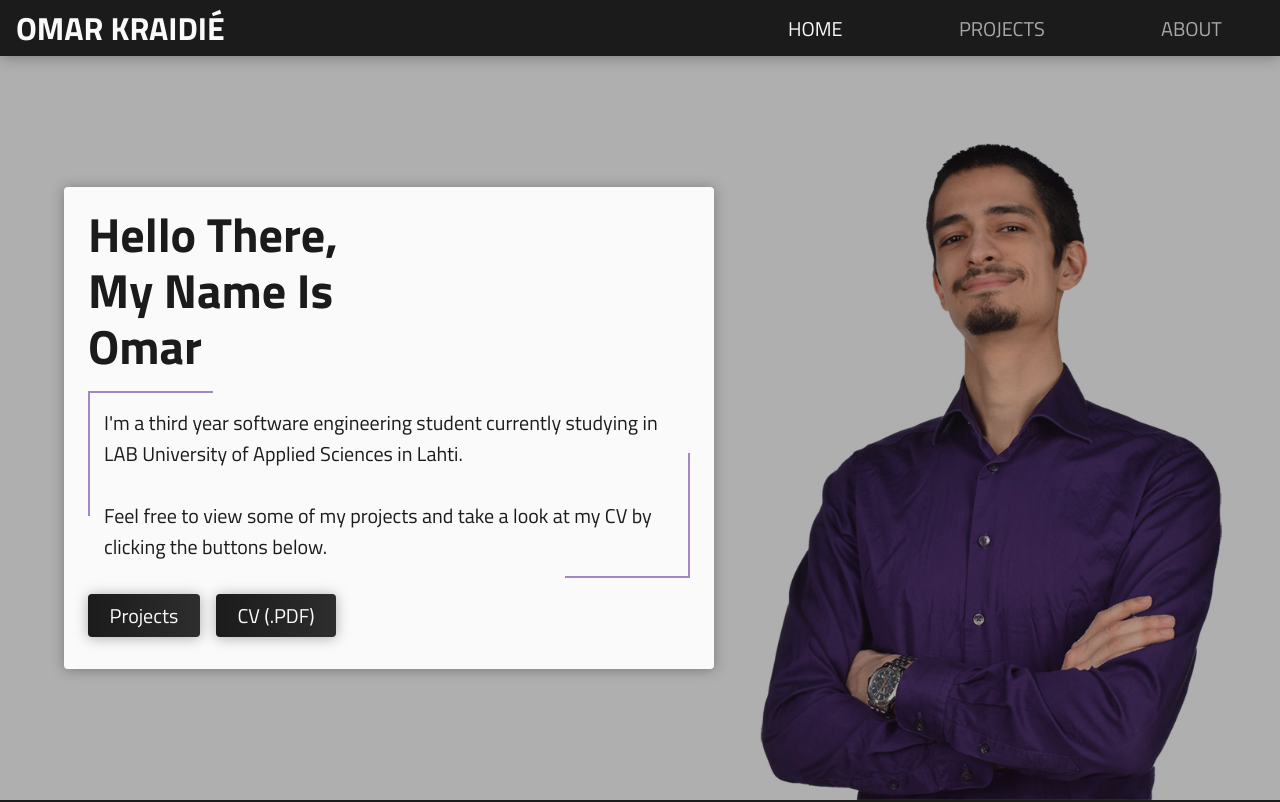
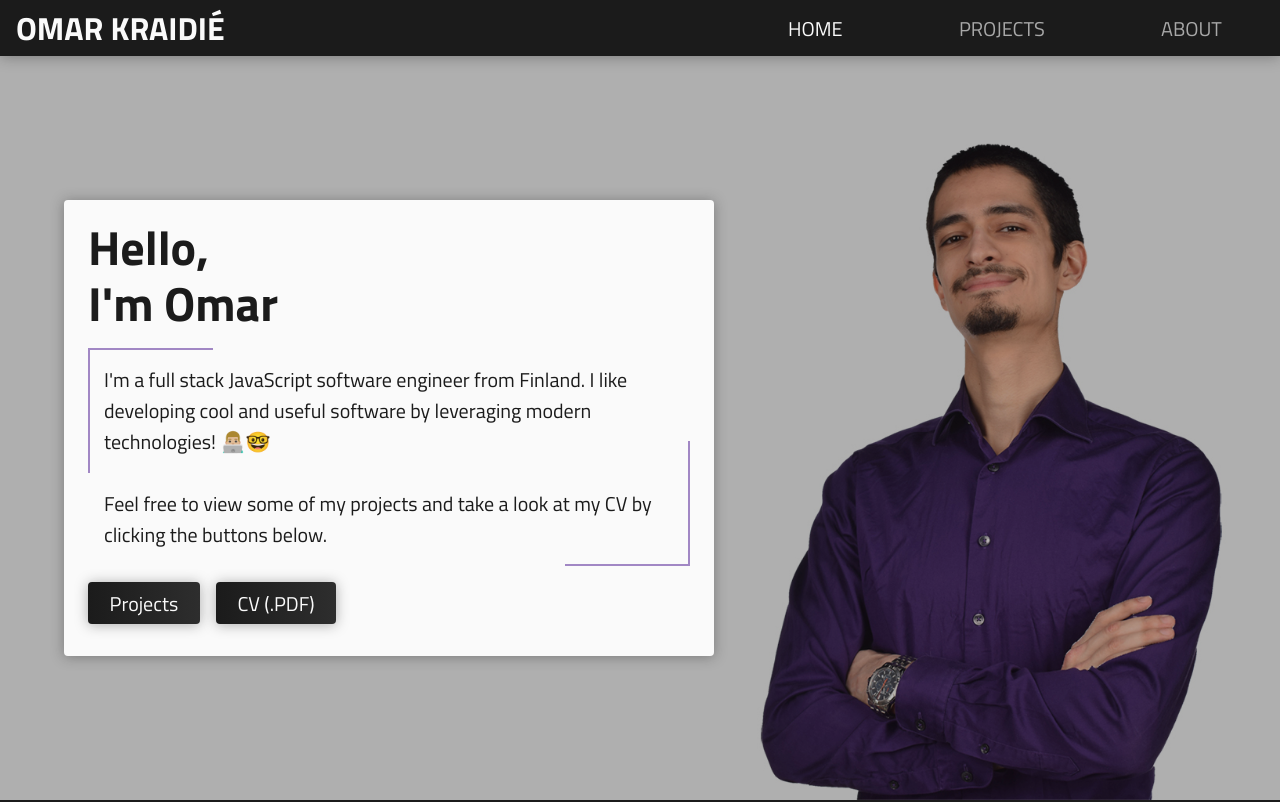
Before and after one commit to 0mppula/portfolio-web-app, a React (Create React App) app: page / in a window 1280 px wide. Shown: the top 802 px of the page. Built offline with nearby package versions, Linux system fonts and the light colour scheme.

Commit message:
Updated landing page.

```diff
--- a/src/index.css
+++ b/src/index.css
@@ -784,7 +784,6 @@ li a {
 	/* Hero styles */
 	.greet-card {
 		padding: 1.5rem 1rem;
-		margin-bottom: 5rem;
 	}
 
 	.greet-card h1 {
--- a/src/pages/Home.js
+++ b/src/pages/Home.js
@@ -11,16 +11,14 @@ const Home = () => {
 		<div className="hero-container">
 			<div className="greet-card">
 				<h1>
-					<span>Hello There,</span>
-					<span>My Name Is</span>
-					<span>Omar</span>
+					<span>Hello,</span>
+					<span>I'm Omar</span>
 				</h1>
 
 				<div className="greet-bottom">
 					<div className="greet-info">
 						<p>
-							I'm a third year software engineering student currently studying in LAB
-							University of Applied Sciences in Lahti.
+							I'm a full stack JavaScript software engineer from Finland. I like developing cool and useful software by leveraging modern technologies! 👨🏼‍💻🤓
 							<br />
 							<br />
 							Feel free to view some of my projects and take a look at my CV by
```
